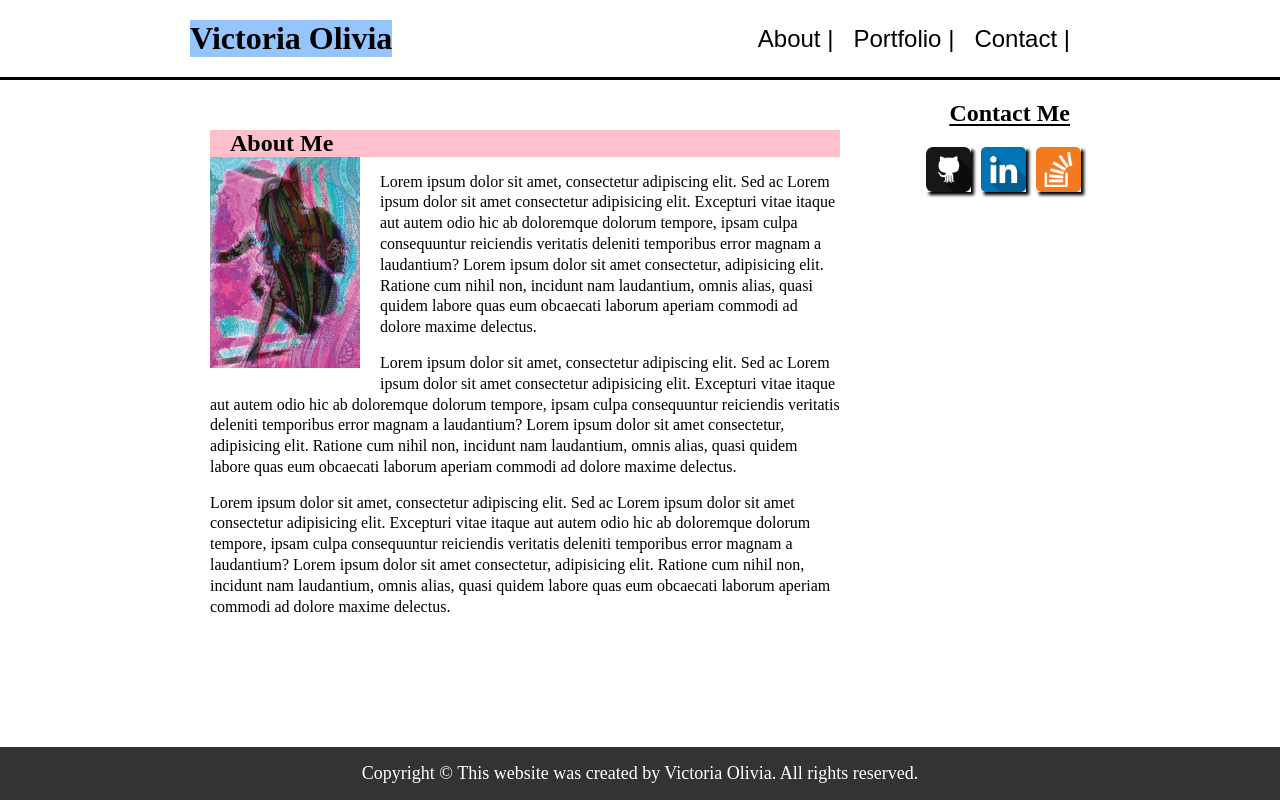
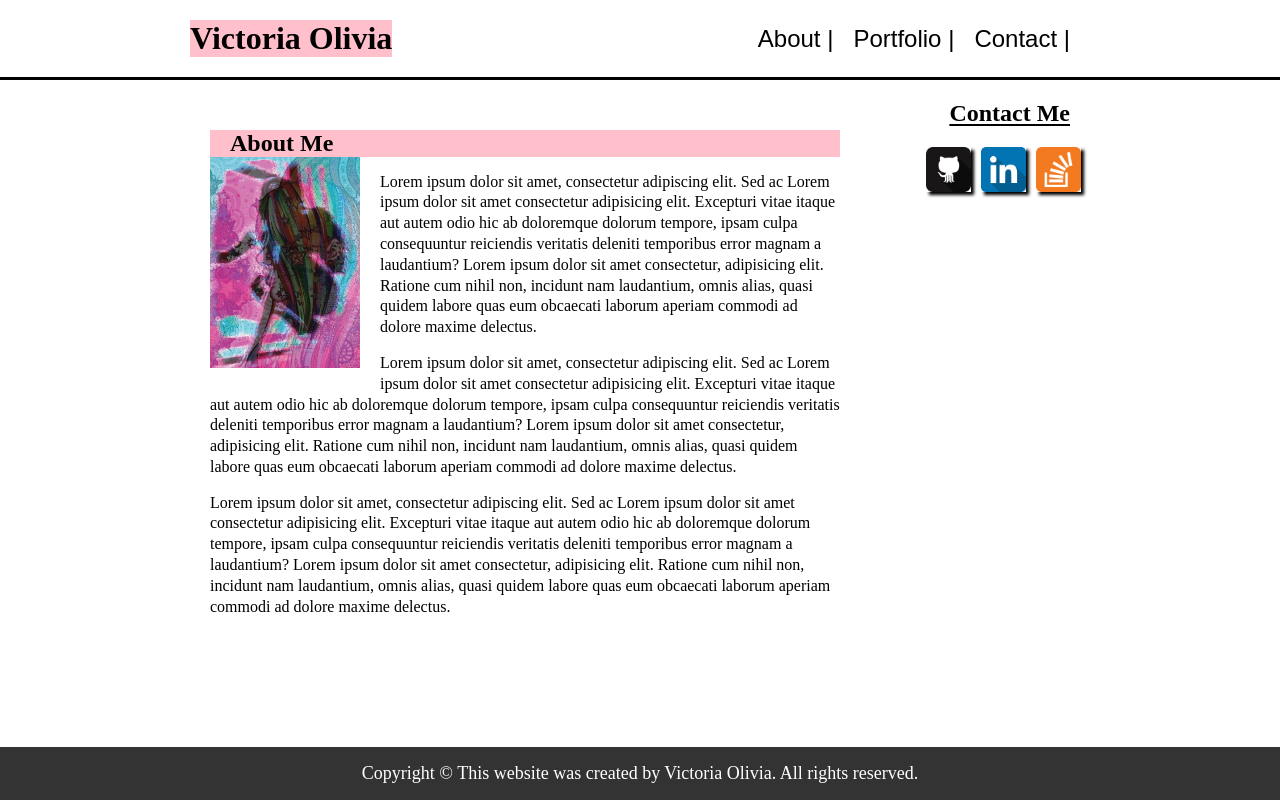
Before and after one commit to Victoria-Olivia/m6-hw6-ortiz-victoria, a plain HTML site: page index.html in a window 1280 px wide. Drawn offline with Linux system fonts and the light colour scheme.

Commit message:
Updated header background color to pink for enhanced visual appeal.

```diff
--- a/styles.css
+++ b/styles.css
@@ -31,7 +31,7 @@ header {
 .container > h1 {
     display: flex;
     flex-wrap: wrap;
-    background-color: #96c4ff;
+    background-color: pink;
     color: black;
 }
 
```
